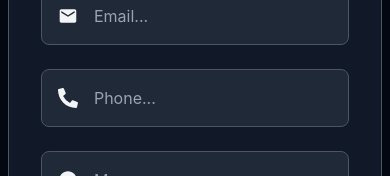
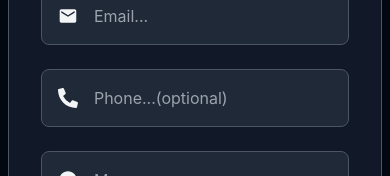
Before and after one commit to Brijendra-Singh2003/portfolio, a React (Create React App) app: page / in a window 390 px wide. Shown: the part 3530-3706 px from the top of the page. Built offline with nearby package versions, Linux system fonts and the light colour scheme.

Commit message:
made phone optional

```diff
--- a/src/pages/Contact.js
+++ b/src/pages/Contact.js
@@ -115,11 +115,11 @@ export default function Contact() {
               <input
                 className="w-full bg-transparent outline-none text-gray-200"
                 type="number"
-                placeholder="Phone..."
+                placeholder="Phone...(optional)"
                 name="phone"
                 value={data.phone}
                 onChange={handleChange}
-                required
+                // required
               />
             </div>
             <div className="flex w-full rounded-lg bg-gray-800 border border-gray-600 focus-within:border-teal-300 focus-within:text-teal-300 transition-all">
```
